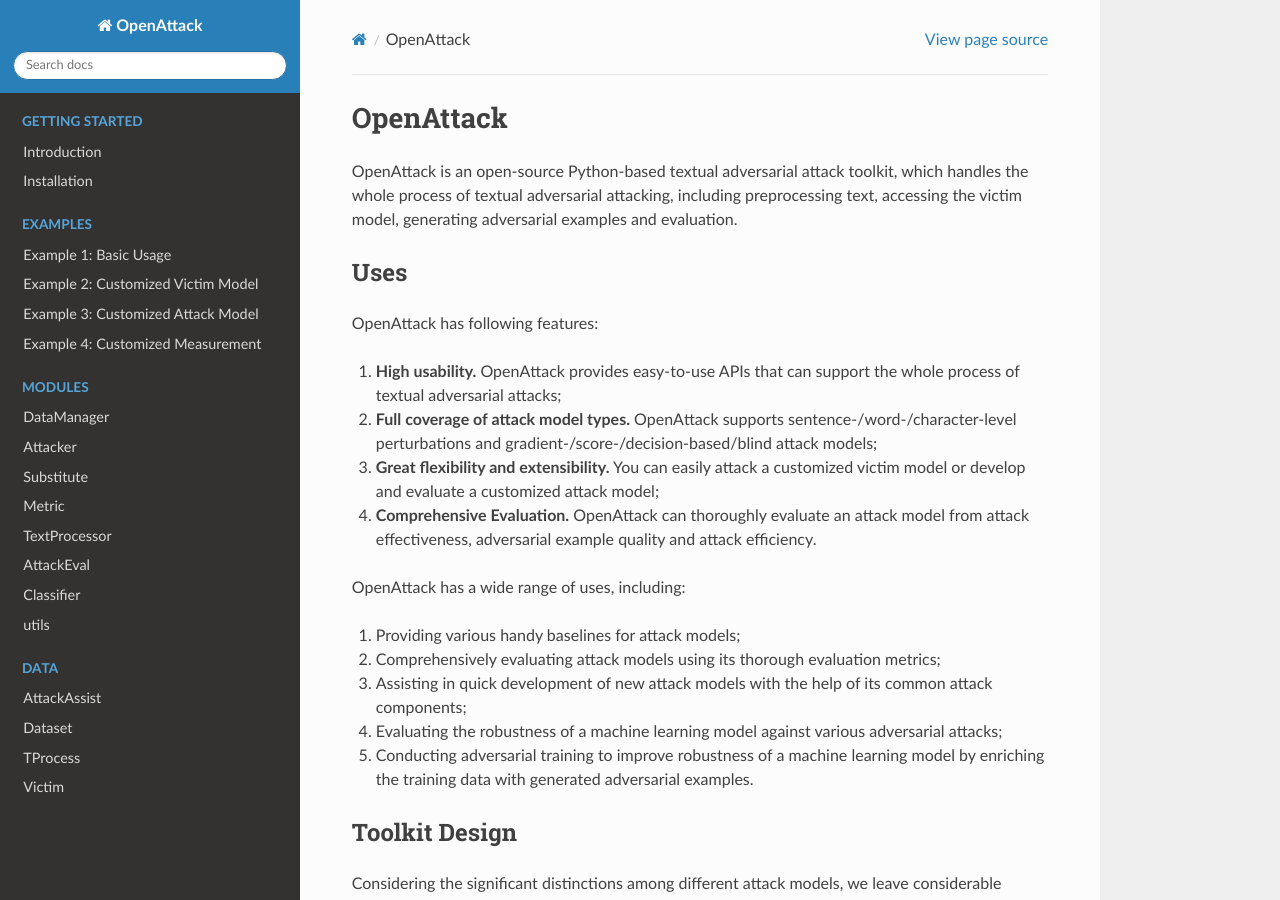
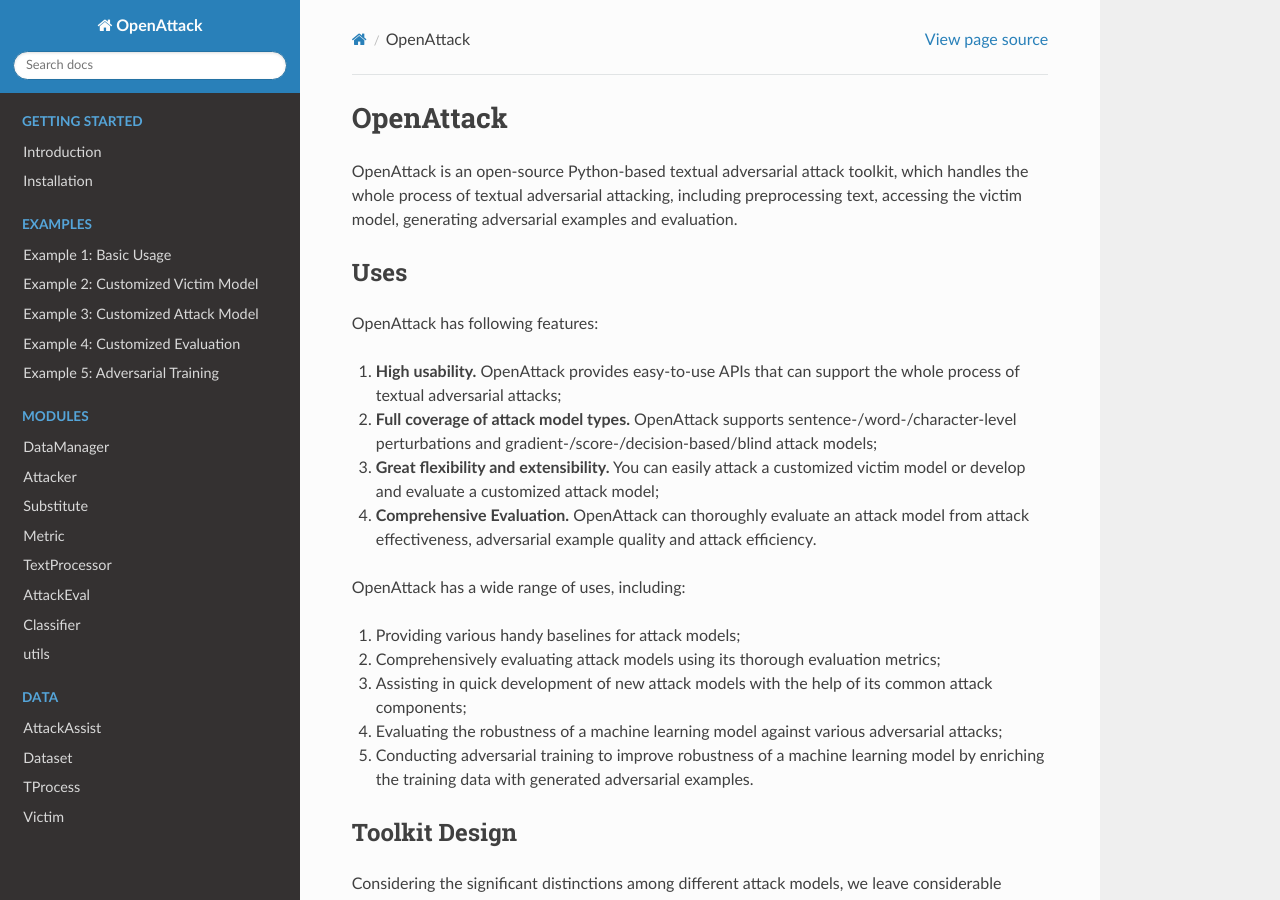
Before and after one commit to thunlp/OpenAttack, a Sphinx documentation site: the page built from docs/source/index.rst, in a window 1280 px wide and 900 px high. Built offline with Sphinx 7.4.7 and the Read the Docs theme 2.0.0, drawn with Linux system fonts in a browser that asks for light colours.

Commit message:
update index

```diff
--- a/docs/source/index.rst
+++ b/docs/source/index.rst
@@ -61,7 +61,8 @@
    Example 1: Basic Usage <examples/example1>
    Example 2: Customized Victim Model <examples/example2>
    Example 3: Customized Attack Model <examples/example3>
-   Example 4: Customized Measurement <examples/example4>
+   Example 4: Customized Evaluation <examples/example4>
+   Example 5: Adversarial Training <examples/example4>
 
 .. toctree::
    :maxdepth: 2
```
